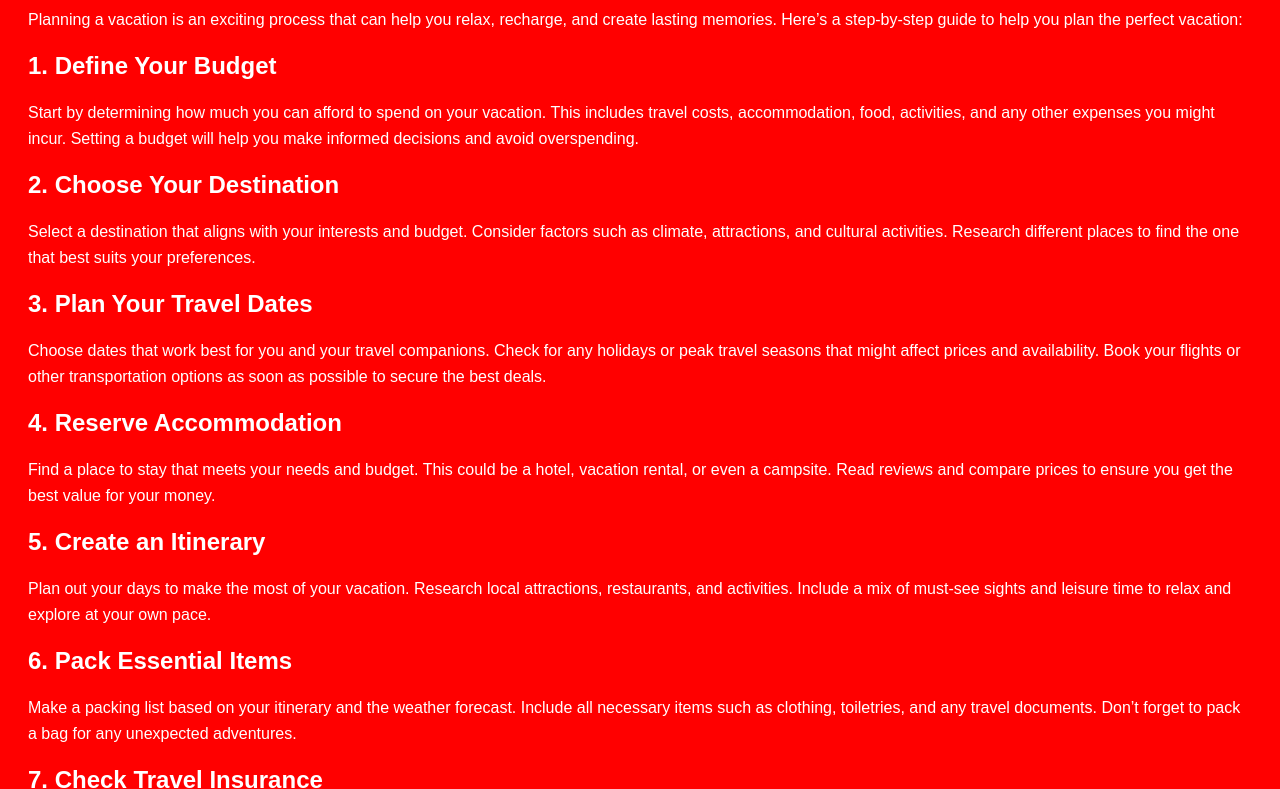
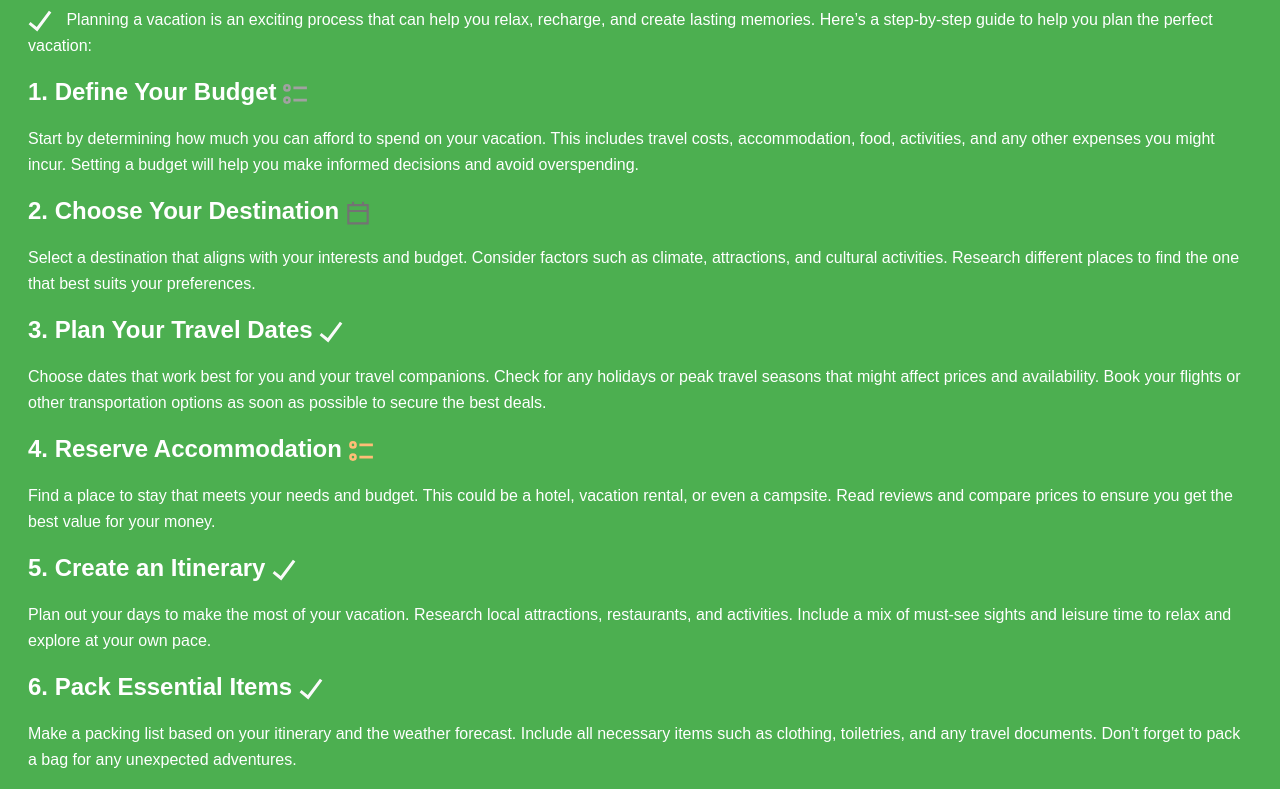
Before and after one commit to hgigovski/-Floor-Cleaning-Robot, a plain HTML site: page index.html in a window 1280 px wide. Shown: the part 101-890 px from the top of the page. Drawn offline with Linux system fonts and the light colour scheme.

Commit message:
Update index.html

```diff
--- a/index.html
+++ b/index.html
@@ -6,7 +6,7 @@
     <title>Vacation Plan</title>
     <style>
         body {
-            background-color: red;
+            background-color: #4CAF50; /* Green background */
             color: white;
             font-family: Arial, sans-serif;
             padding: 20px;
@@ -17,37 +17,43 @@
         p {
             line-height: 1.6;
         }
+        .icon {
+            vertical-align: middle;
+            margin-right: 10px;
+            width: 24px;
+            height: 24px;
+        }
     </style>
 </head>
 <body>
     <h1>How to Go on Vacation</h1>
-    <p>Planning a vacation is an exciting process that can help you relax, recharge, and create lasting memories. Here’s a step-by-step guide to help you plan the perfect vacation:</p>
+    <p><img src="checkmark-icon.svg" class="icon"> Planning a vacation is an exciting process that can help you relax, recharge, and create lasting memories. Here’s a step-by-step guide to help you plan the perfect vacation:</p>
 
-    <h2>1. Define Your Budget</h2>
+    <h2>1. Define Your Budget <img src="challanges.svg" class="icon"></h2>
     <p>Start by determining how much you can afford to spend on your vacation. This includes travel costs, accommodation, food, activities, and any other expenses you might incur. Setting a budget will help you make informed decisions and avoid overspending.</p>
 
-    <h2>2. Choose Your Destination</h2>
+    <h2>2. Choose Your Destination <img src="calendar.svg" class="icon"></h2>
     <p>Select a destination that aligns with your interests and budget. Consider factors such as climate, attractions, and cultural activities. Research different places to find the one that best suits your preferences.</p>
 
-    <h2>3. Plan Your Travel Dates</h2>
+    <h2>3. Plan Your Travel Dates <img src="checkmark-icon.svg" class="icon"></h2>
     <p>Choose dates that work best for you and your travel companions. Check for any holidays or peak travel seasons that might affect prices and availability. Book your flights or other transportation options as soon as possible to secure the best deals.</p>
 
-    <h2>4. Reserve Accommodation</h2>
+    <h2>4. Reserve Accommodation <img src="challanges-orange.svg" class="icon"></h2>
     <p>Find a place to stay that meets your needs and budget. This could be a hotel, vacation rental, or even a campsite. Read reviews and compare prices to ensure you get the best value for your money.</p>
 
-    <h2>5. Create an Itinerary</h2>
+    <h2>5. Create an Itinerary <img src="checkmark-icon.svg" class="icon"></h2>
     <p>Plan out your days to make the most of your vacation. Research local attractions, restaurants, and activities. Include a mix of must-see sights and leisure time to relax and explore at your own pace.</p>
 
-    <h2>6. Pack Essential Items</h2>
+    <h2>6. Pack Essential Items <img src="checkmark-icon.svg" class="icon"></h2>
     <p>Make a packing list based on your itinerary and the weather forecast. Include all necessary items such as clothing, toiletries, and any travel documents. Don’t forget to pack a bag for any unexpected adventures.</p>
 
-    <h2>7. Check Travel Insurance</h2>
+    <h2>7. Check Travel Insurance <img src="coinbase-logo.svg" class="icon"></h2>
     <p>Consider purchasing travel insurance to protect yourself against unexpected events such as cancellations, medical emergencies, or lost luggage. Many travel insurance policies offer comprehensive coverage for a variety of situations.</p>
 
-    <h2>8. Stay Flexible</h2>
+    <h2>8. Stay Flexible <img src="checkmark-icon.svg" class="icon"></h2>
     <p>While it’s important to have a plan, be prepared to adjust your itinerary as needed. Embrace any spontaneous opportunities that come your way and enjoy the journey as much as the destination.</p>
 
-    <h2>9. Enjoy Your Vacation</h2>
+    <h2>9. Enjoy Your Vacation <img src="star.png" class="icon"></h2>
     <p>Take time to relax, recharge, and create memories with your travel companions. Disconnect from work and technology to fully immerse yourself in the experience. Enjoy your well-deserved vacation!</p>
 </body>
 </html>
```
